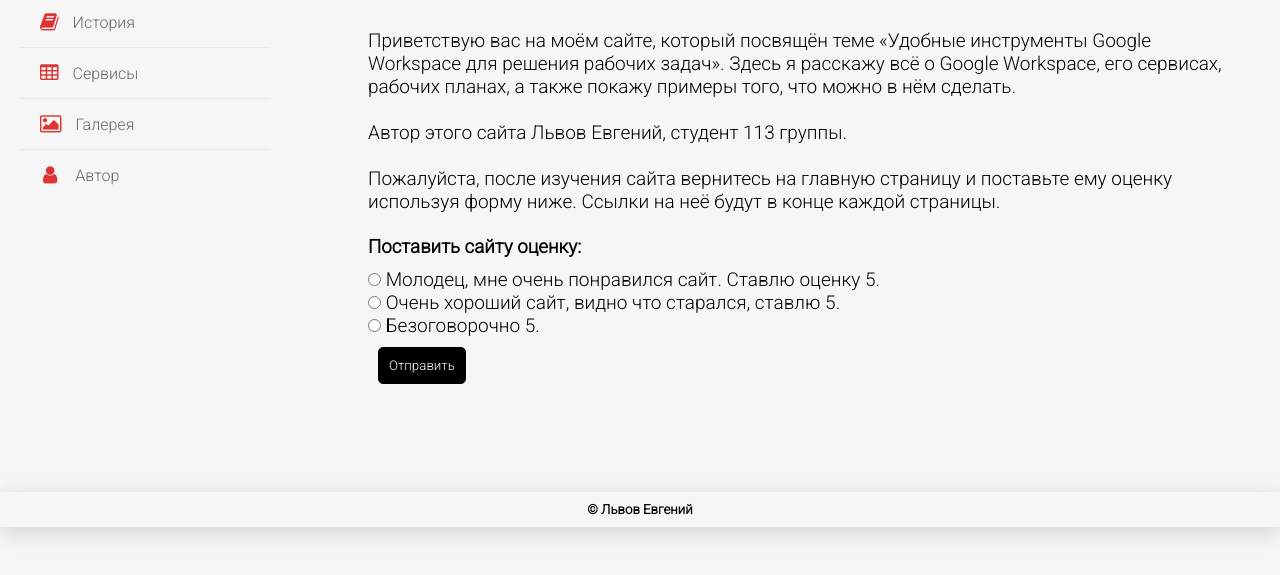
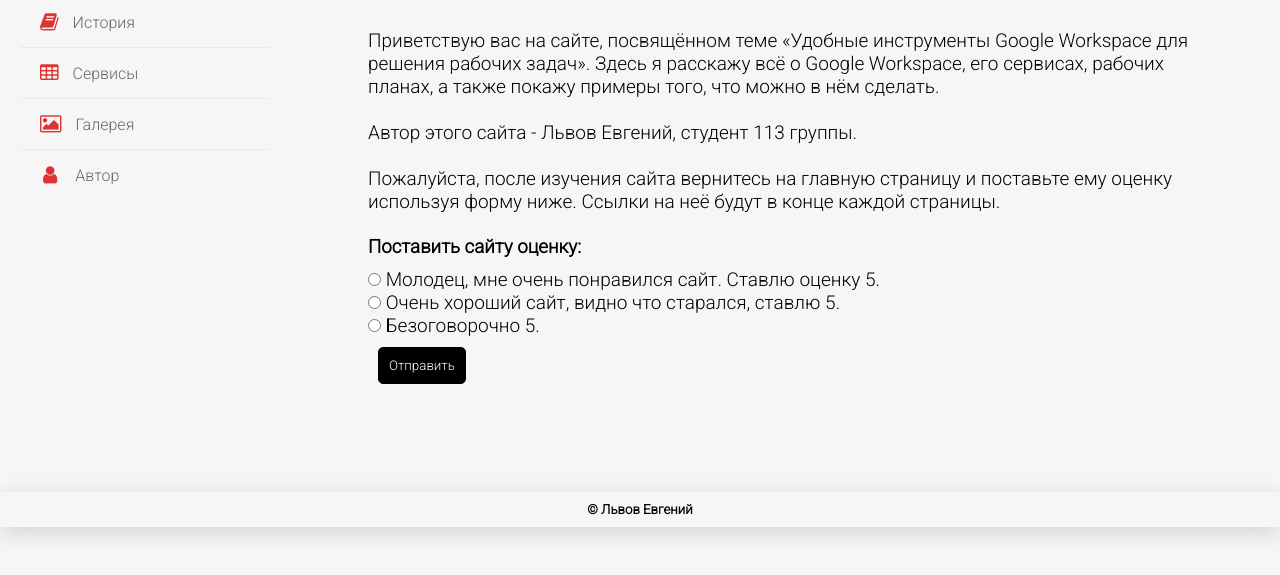
Before and after one commit to Andershech/lvov_eugen_site, a plain HTML site: page index.html in a window 1280 px wide. Shown: the part 183-758 px from the top of the page. Drawn offline with Linux system fonts and the light colour scheme.

Commit message:
скриншоты

```diff
--- a/index.html
+++ b/index.html
@@ -32,10 +32,10 @@
         <div class="block-right">
             <div class="content">
                 <h1>Главная страница</h1>
-                <p>Приветствую вас на моём сайте, который посвящён теме «Удобные инструменты Google Workspace для решения рабочих задач». Здесь я расскажу всё о Google Workspace, его сервисах, рабочих планах, а также покажу примеры того, что можно в нём сделать.
+                <p>Приветствую вас на сайте, посвящённом теме «Удобные инструменты Google Workspace для решения рабочих задач». Здесь я расскажу всё о Google Workspace, его сервисах, рабочих планах, а также покажу примеры того, что можно в нём сделать.
                     <br>
                     <br>
-                    Автор этого сайта Львов Евгений, студент 113 группы.
+                    Автор этого сайта - Львов Евгений, студент 113 группы.
                     <br>
                     <br>
                     Пожалуйста, после изучения сайта вернитесь на главную страницу и поставьте ему оценку используя форму ниже. Ссылки на неё будут в конце каждой страницы.
```
Also changed, not shown: author.html (+1 -1 lines), services.html (+2 -2 lines), assets/images/gallery/gallery_gchat.png (added), assets/images/gallery/gallery_gdox.png (added), assets/images/gallery/gallery_gdrive.png (added), assets/images/gallery/gallery_gforms.png (added), assets/images/gallery/gallery_gjam.png (added), assets/images/gallery/gallery_gmail.png (added), assets/images/gallery/gallery_gmeet.png (added), assets/images/gallery/gallery_gsheets.png (added), assets/images/gallery/gallery_gsite.png (added), assets/images/gallery/gallery_gslides.png (added).
